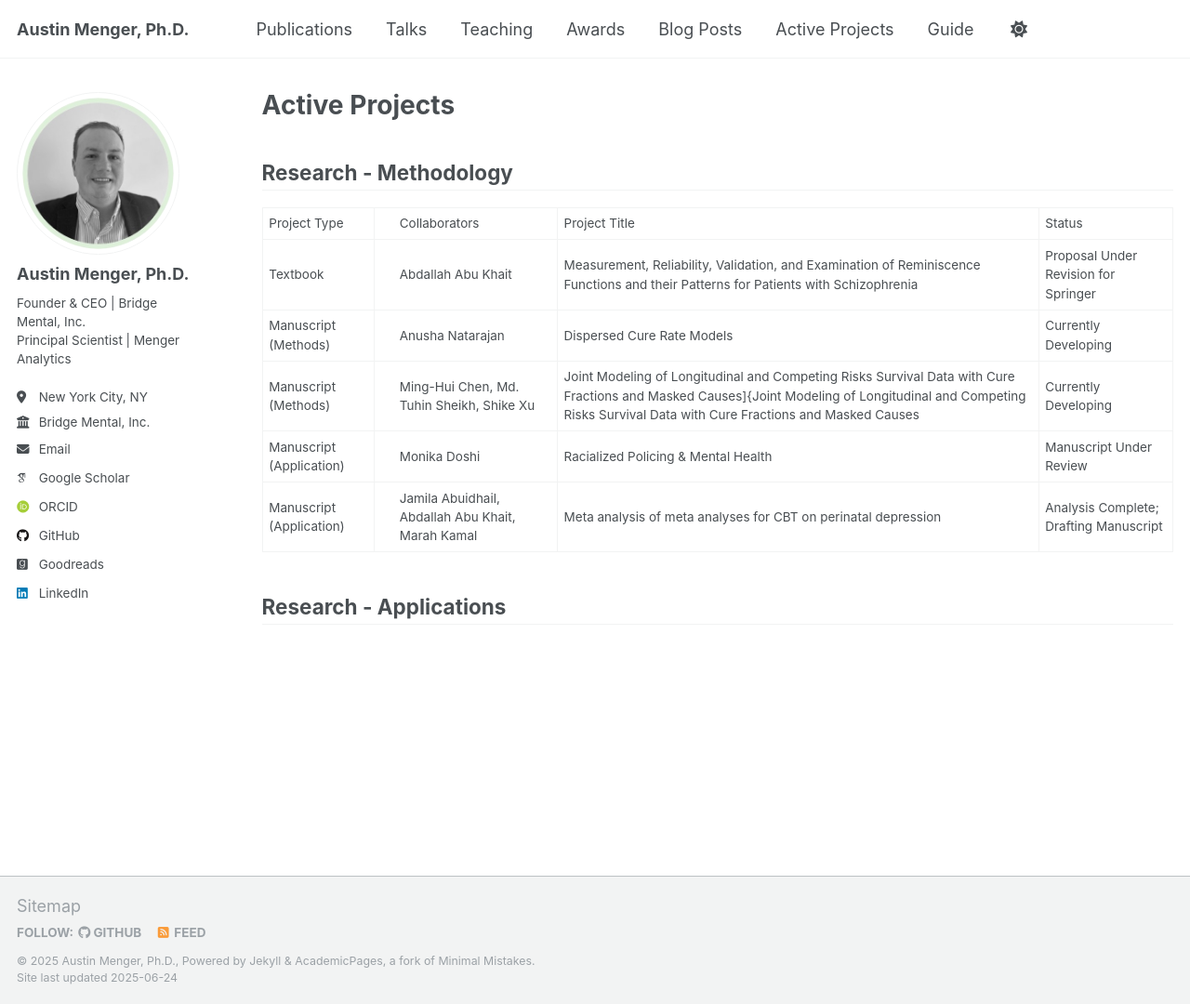
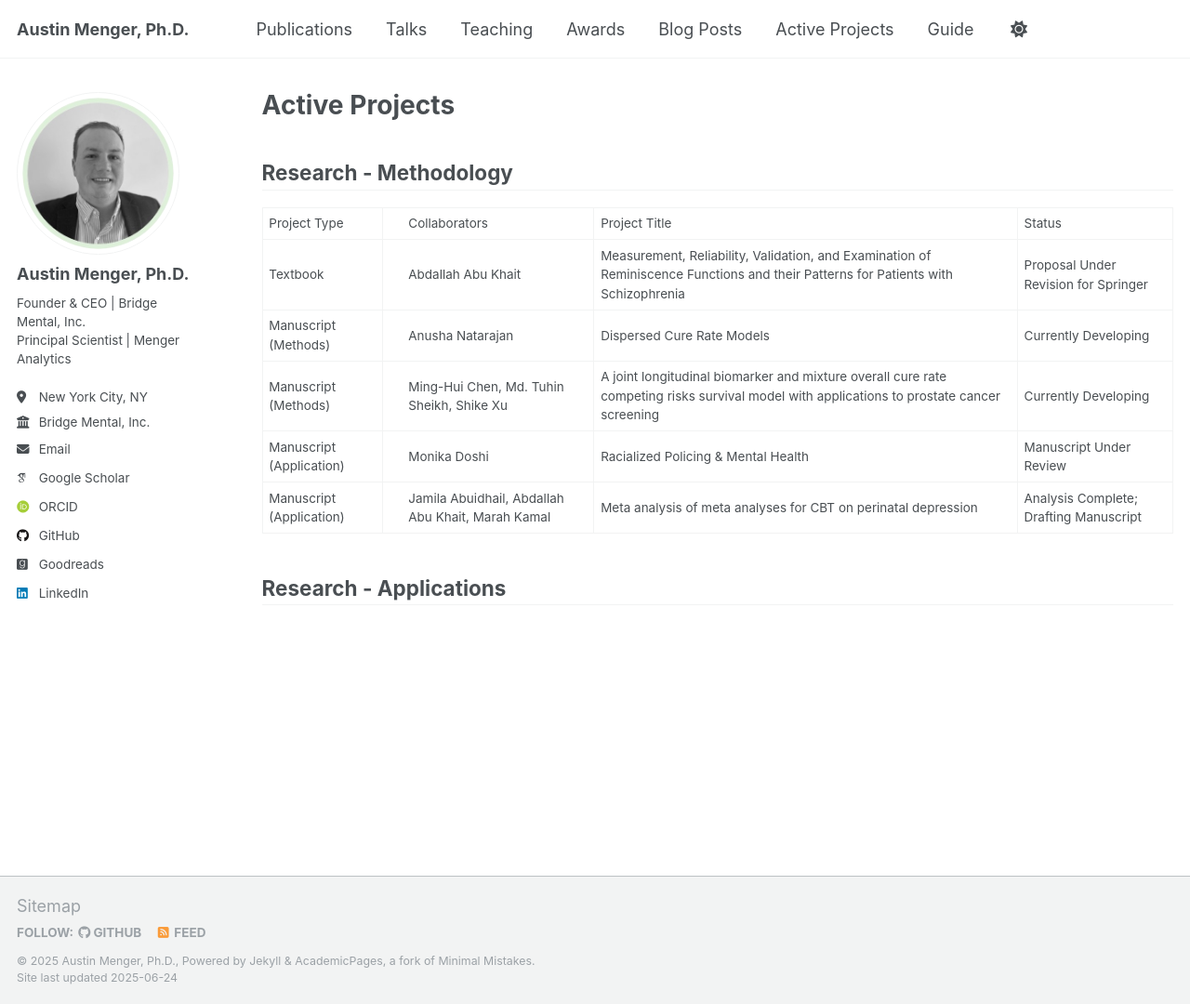
Before and after one commit to austinmenger/austinmenger.github.io, a Jekyll site: the page built from _pages/active_projects.md, in a window 1280 px wide and 1080 px high. Shown: the whole window at 93% size. Built offline with Jekyll 4.4.1, drawn with Linux system fonts in a browser that asks for light colours; some web fonts are replaced.

Commit message:
Update active_projects.md

```diff
--- a/_pages/active_projects.md
+++ b/_pages/active_projects.md
@@ -33,7 +33,7 @@ author_profile: true
  <tr>
   <td>Manuscript (Methods)</td>
   <td style="padding-left: 2em;">Ming-Hui Chen, Md. Tuhin Sheikh, Shike Xu</td>
-  <td>Joint Modeling of Longitudinal and Competing Risks Survival Data with Cure Fractions and Masked Causes]{Joint Modeling of Longitudinal and Competing Risks Survival Data with Cure Fractions and Masked Causes</td>
+  <td>A joint longitudinal biomarker and mixture overall cure rate competing risks survival model with applications to prostate cancer screening</td>
   <td>Currently Developing</td>
  </tr>
  <tr>
```
